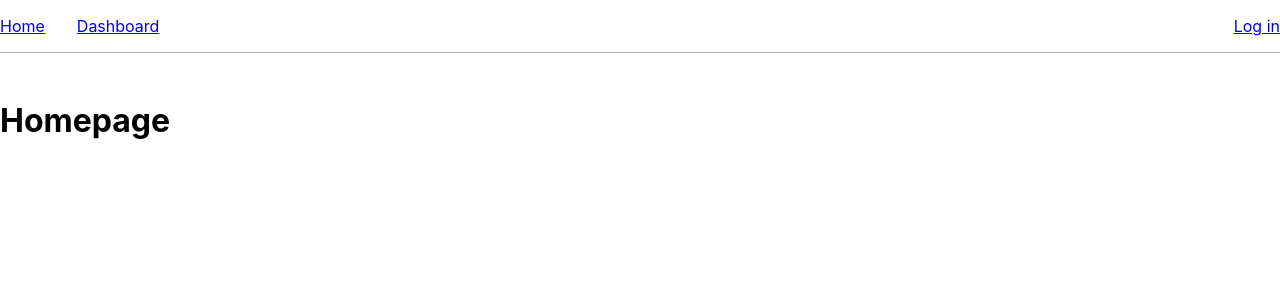
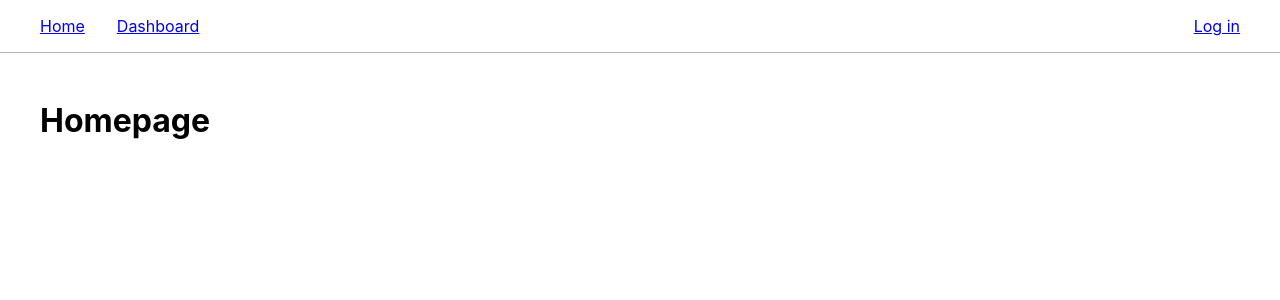
Before and after one commit to pandu-supriyono/react-router-assessment, a React (Create React App) app: page / in a window 1280 px wide. Shown: the top 300 px of the page. Built offline with nearby package versions, Linux system fonts and the light colour scheme.

Commit message:
add container style
Although styling is not part of the assessment, the container should
make the app slightly easier to use.

```diff
--- a/src/App.tsx
+++ b/src/App.tsx
@@ -13,7 +13,7 @@ function App() {
     <>
       <div>
         <nav className="nav">
-          <ul className="nav__list">
+          <ul className="nav__list container">
             <li className="nav__item">
               <Link
                 to={ROUTE_MANIFEST.ROOT.path}
@@ -51,7 +51,7 @@ function App() {
           </ul>
         </nav>
       </div>
-      <main id="main">
+      <main id="main" className="container">
         <Outlet />
       </main>
     </>
--- a/src/index.css
+++ b/src/index.css
@@ -23,6 +23,11 @@ body {
   flex-wrap: wrap;
 }
 
+.container {
+  max-width: min(calc(100vw - 2rem), 1200px);
+  margin-inline: auto;
+}
+
 .nav__item--log-in {
   margin-left: auto;
 }
```
